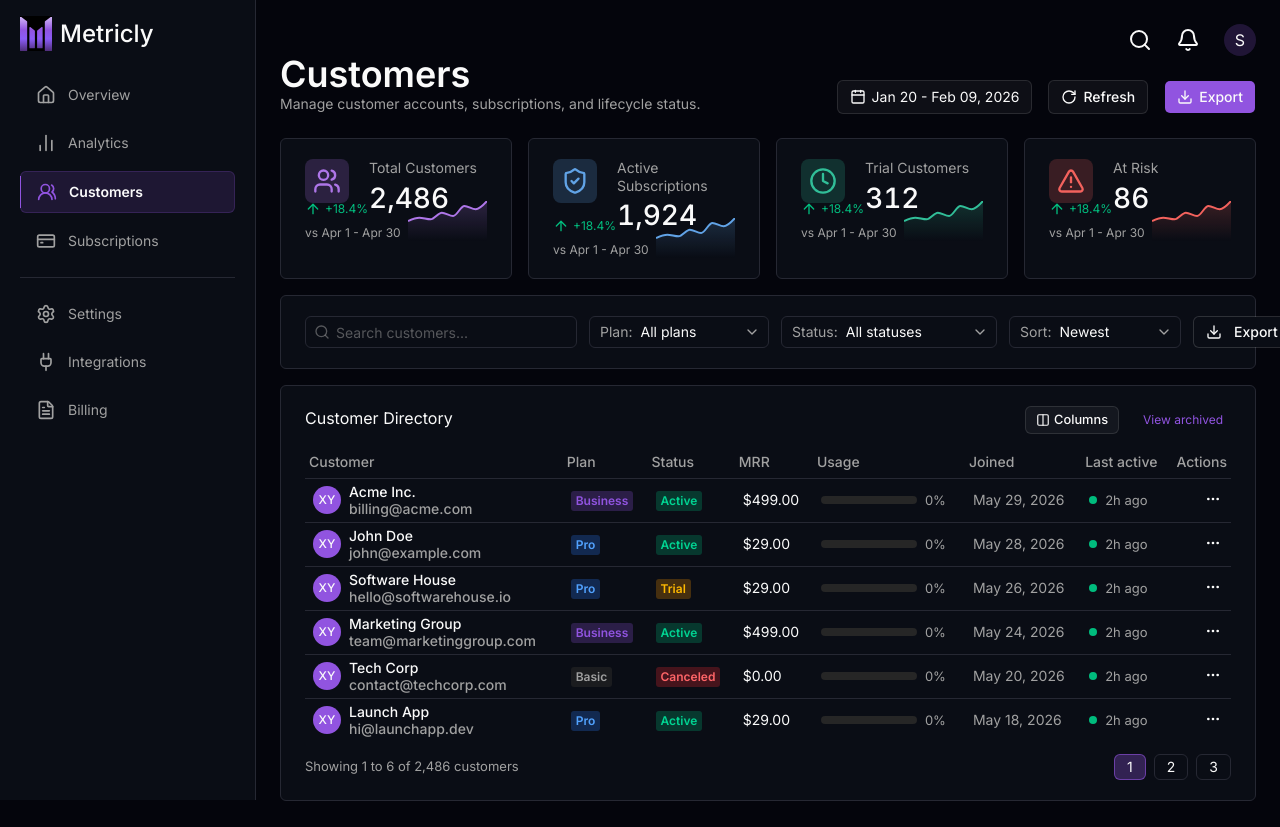
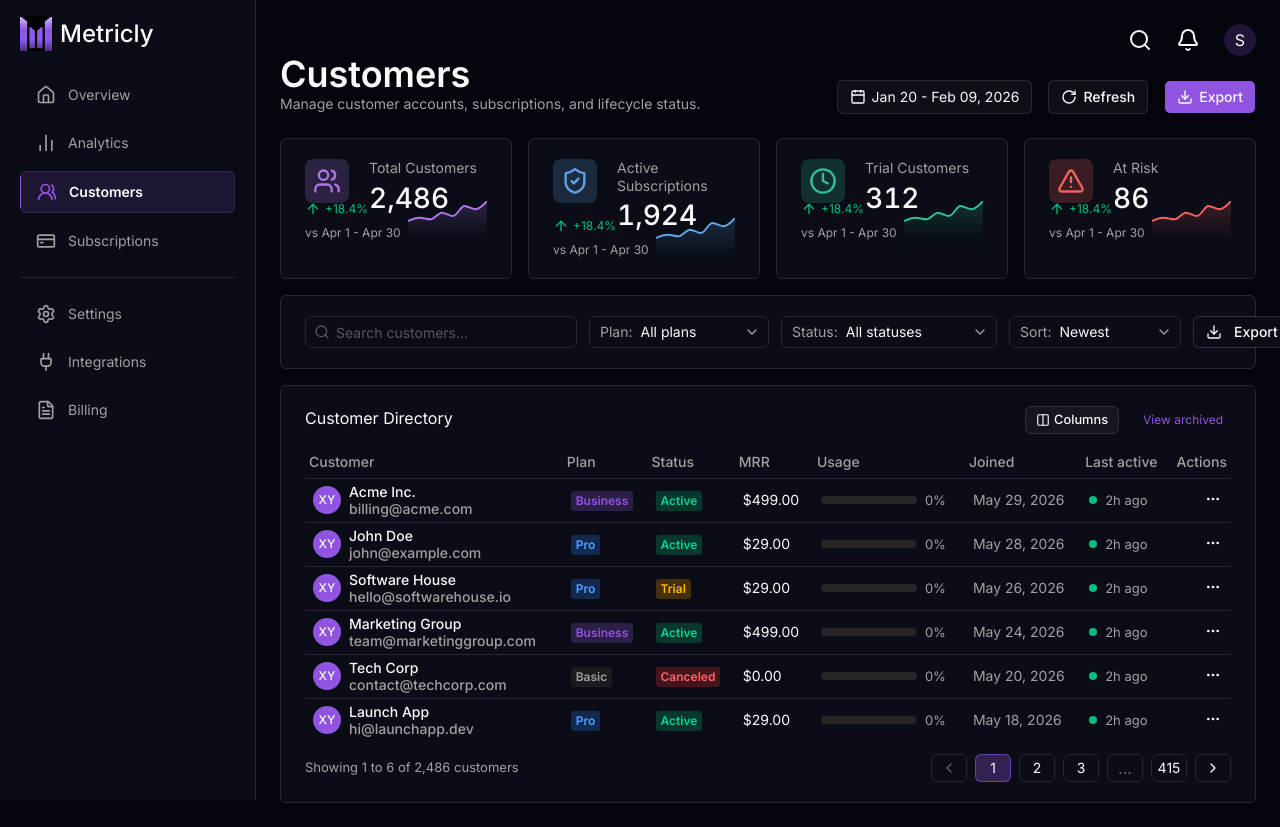
Before and after one commit to svsxn/metricly, a Next.js app: page /dashboard/customers in a window 1280 px wide. Built offline with nearby package versions, Linux system fonts and the light colour scheme.

Commit message:
feat: update pagination

```diff
--- a/src/components/customers/directory/index.tsx
+++ b/src/components/customers/directory/index.tsx
@@ -8,7 +8,12 @@ import {
 } from "@/components/card";
 import CustomersTable from "./customers-table";
 import { Button } from "@/components/ui/button";
-import { ArrowRightIcon, ColumnsIcon } from "lucide-react";
+import {
+  ArrowRightIcon,
+  ChevronLeftIcon,
+  ChevronRightIcon,
+  ColumnsIcon,
+} from "lucide-react";
 
 export default function Directory() {
   return (
@@ -38,11 +43,27 @@ export default function Directory() {
           Showing 1 to 6 of 2,486 customers
         </p>
         <div className="flex gap-2">
-          <div className="border border-primary/60 bg-primary/30 px-3 py-0.5 rounded-sm text-sm">
+          <div className="flex items-center justify-center h-7 w-9 border rounded-sm">
+            <ChevronLeftIcon className="size-4 text-muted-foreground/60" />
+          </div>
+          <div className="flex items-center justify-center h-7 w-9 border border-primary/60 bg-primary/30 rounded-sm text-sm">
             1
           </div>
-          <div className="border px-3 py-0.5 rounded-sm text-sm">2</div>
-          <div className="border px-3 py-0.5 rounded-sm text-sm">3</div>
+          <div className="flex items-center justify-center h-7 w-9 border rounded-sm text-sm">
+            2
+          </div>
+          <div className="flex items-center justify-center h-7 w-9 border rounded-sm text-sm">
+            3
+          </div>
+          <div className="flex items-center justify-center h-7 w-9 border rounded-sm text-muted-foreground/60">
+            ...
+          </div>
+          <div className="flex items-center justify-center h-7 w-9 border rounded-sm text-sm">
+            415
+          </div>
+          <div className="flex items-center justify-center h-7 w-9 border rounded-sm">
+            <ChevronRightIcon className="size-4" />
+          </div>
         </div>
       </CardFooter>
     </Card>
```
